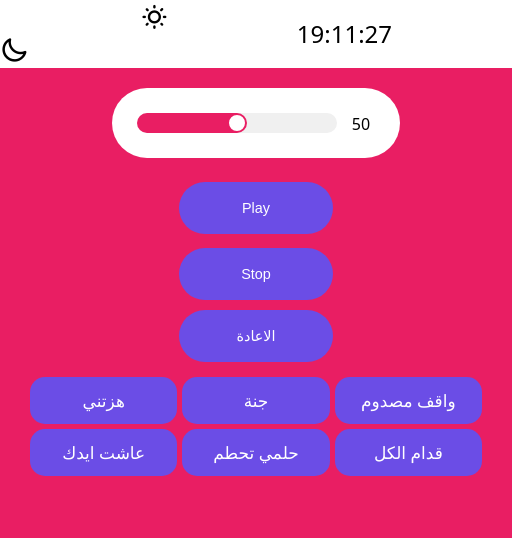
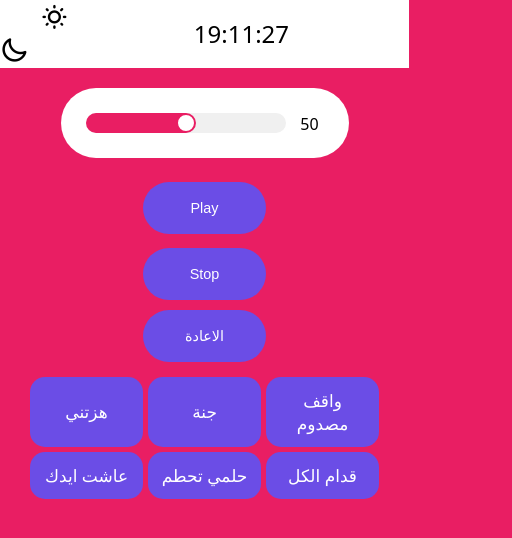
Before and after one commit to JamalMohafil/player-music, a plain HTML site: page index.html in a window 390 px wide. Shown: the whole page, 512 px wide, since content can reach past the window. Drawn offline with nearby package versions, Linux system fonts and the light colour scheme.

Commit message:
Update style.css

```diff
--- a/style.css
+++ b/style.css
@@ -159,3 +159,14 @@ color: gold;
 #moon:hover{
     color: rgb(160, 0, 0);
 }
+@media screen and (max-width:500px){
+    #moon,#sun{
+        cursor: pointer;
+        font-size: 1.8rem;
+    transition: .3s;
+    }
+    #sun{
+        margin-left: 40px;
+        margin-right: 5px;
+    }
+}
```
